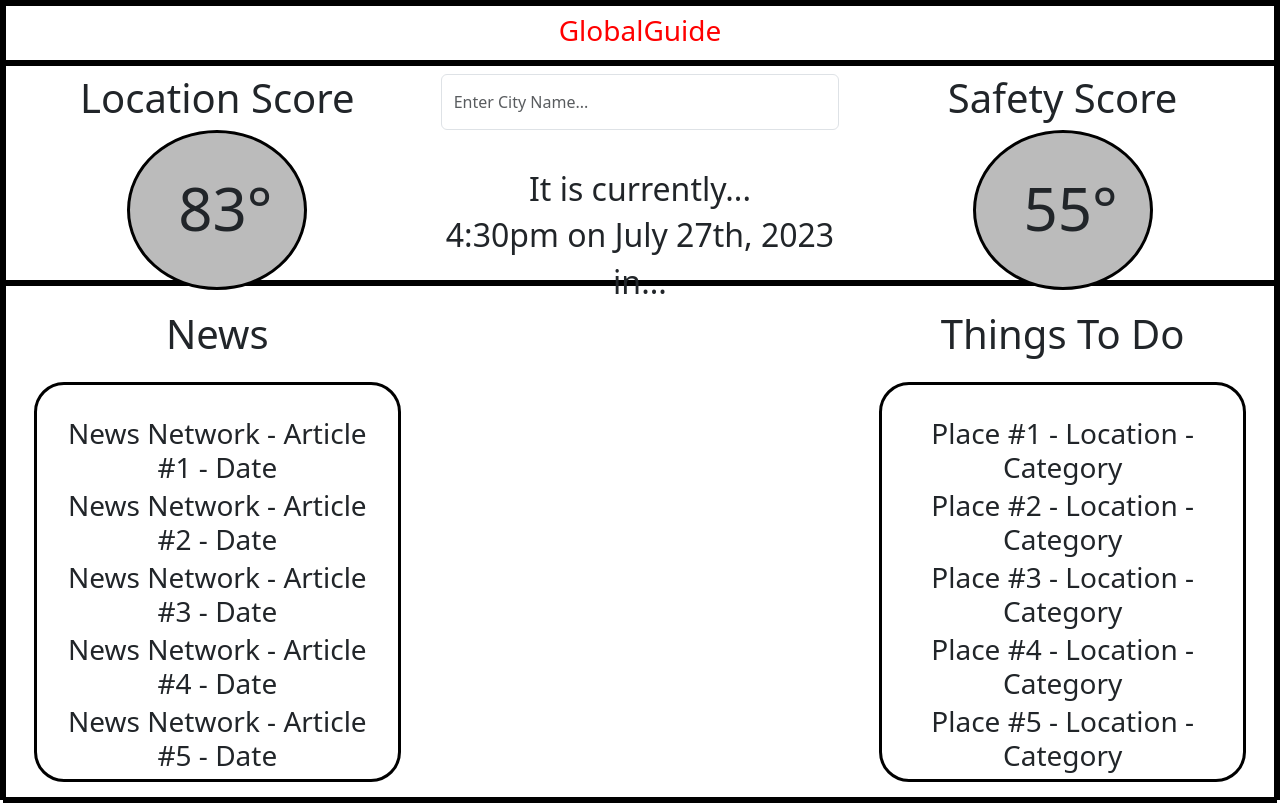
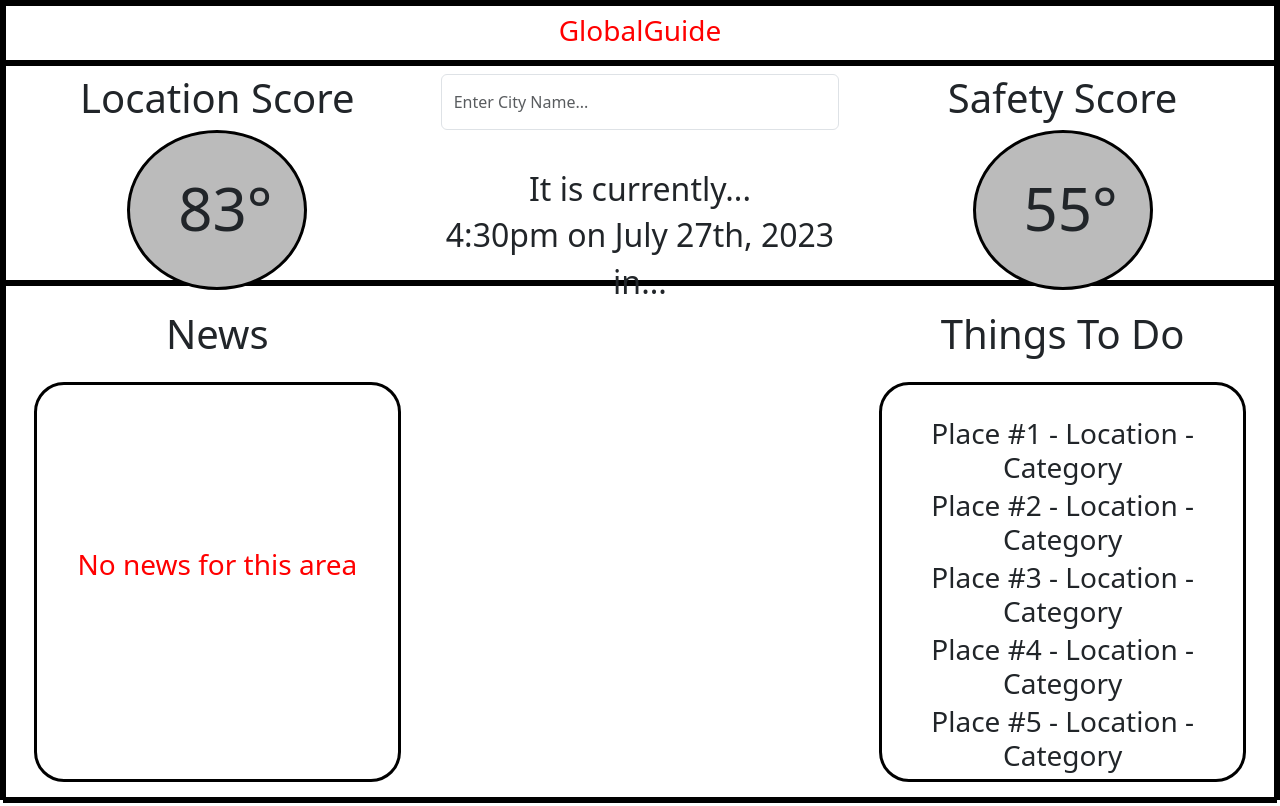
Before and after one commit to DarrellM29/global-guide, a React (Create React App) app: page / in a window 1280 px wide. Built offline with nearby package versions, Linux system fonts and the light colour scheme.

Commit message:
Added NewsAPI

```diff
--- a/src/App.js
+++ b/src/App.js
@@ -2,17 +2,23 @@
 import axios from 'axios'
 
 function App() {
-  const [data,setData] = useState({})
+  const [weatherData,setWeatherData] = useState({})
+  const [newsData,setNewsData] = useState([])
   const [location, setLocation] = useState('')
-
-  const url = `https://api.openweathermap.org/data/2.5/weather?q=${location}&units=imperial&appid=f3ddae2d1bfe3052a42b109ae6f7ba02`
 
 
   const searchLocation = (event) => {
     if (event.key === 'Enter'){
-      axios.get(url).then((response) => {
-        setData(response.data)
+      const weatherUrl = `https://api.openweathermap.org/data/2.5/weather?q=${location}&units=imperial&appid=${process.env.REACT_APP_WEATHER_API_KEY}`
+      const newsUrl = `https://newsapi.org/v2/top-headlines?q=${location}&apiKey=${process.env.REACT_APP_NEWS_API_KEY}`
+
+      axios.get(weatherUrl).then((response) => {
+        setWeatherData(response.data)
         console.log(response.data)
+      })
+      axios.get(newsUrl).then((response) => {
+        setNewsData(response.data.articles)
+        console.log(response.data.articles)
       })
       setLocation('')
     }
@@ -58,7 +64,6 @@
                   <input
                   value={location}
                   onChange={event => setLocation(event.target.value)}
-                  /*Used "onKeyDown" instead of "onKeyPress"*/
                   onKeyDown={searchLocation}
                   type="text" className="form-control rounded"
                   placeholder="Enter City Name..."
@@ -97,28 +102,41 @@
         <div className="row" id='row3'>
 
           <div className="col-lg-4 order-lg-1 col-12 order-2">
-          <div className="news">
+
+            {newsData.length !== 0 &&
+            <div className="news">
               <h1>News</h1>
               <div className="square">
-                <h1>News Network - Article #1 - Date</h1>
-                <h1>News Network - Article #2 - Date</h1>
-                <h1>News Network - Article #3 - Date</h1>
-                <h1>News Network - Article #4 - Date</h1>
-                <h1>News Network - Article #5 - Date</h1>
+              {newsData.length !== 0 && newsData.map((article, index) => (
+                <a href={article.url} target="_blank" rel="noopener noreferrer">
+                  <h1 key={index}>{article.source.name} - {article.title.slice(0, 35)}</h1>
+                </a>
+              ))}
               </div>
             </div>
+            }
+
+            {newsData.length === 0 &&
+            <div className="news">
+              <h1>News</h1>
+              <div className="square">
+                <h1 className="error1">No news for this area</h1>
+              </div>
+            </div>
+            }
+
           </div>
 
           <div className="col-lg-4 order-lg-2 col-12 order-1">
-            {data.name != undefined &&
+            {weatherData.name !== undefined &&
             <div className="weatherTitle">
               <div className="theTitle">
-                <h1>{data.name}</h1>
+                <h1>{weatherData.name}</h1>
               </div>
               <div className="circle2">
                 <div className='text'>
-                  {data.main ? <h1>{data.main.temp.toFixed()}°F</h1> : null}
-                  {data.weather ? <h2>{data.weather[0].main}</h2> : null}
+                  {weatherData.main ? <h1>{weatherData.main.temp.toFixed()}°F</h1> : null}
+                  {weatherData.weather ? <h2>{weatherData.weather[0].main}</h2> : null}
                 </div>
               </div>
             </div>
--- a/src/index.css
+++ b/src/index.css
@@ -108,6 +108,11 @@
 .news h1 {
   padding-bottom: 1vh;
   height: 8vh;
+}
+
+.error1 {
+  color: red;
+  margin-top: 40%;
 }
 
 .thingsToDo{
--- a/src/index.js
+++ b/src/index.js
@@ -4,8 +4,7 @@
 import App from './App';
 import 'bootstrap/dist/css/bootstrap.min.css';
 import 'bootstrap/dist/js/bootstrap.bundle.min';
-import $ from 'jquery';
-import Popper from 'popper.js';
+
 
 const root = ReactDOM.createRoot(document.getElementById('root'));
 root.render(
```
Also changed, not shown: 1 other file (tests, documents, lock files or other folders).
